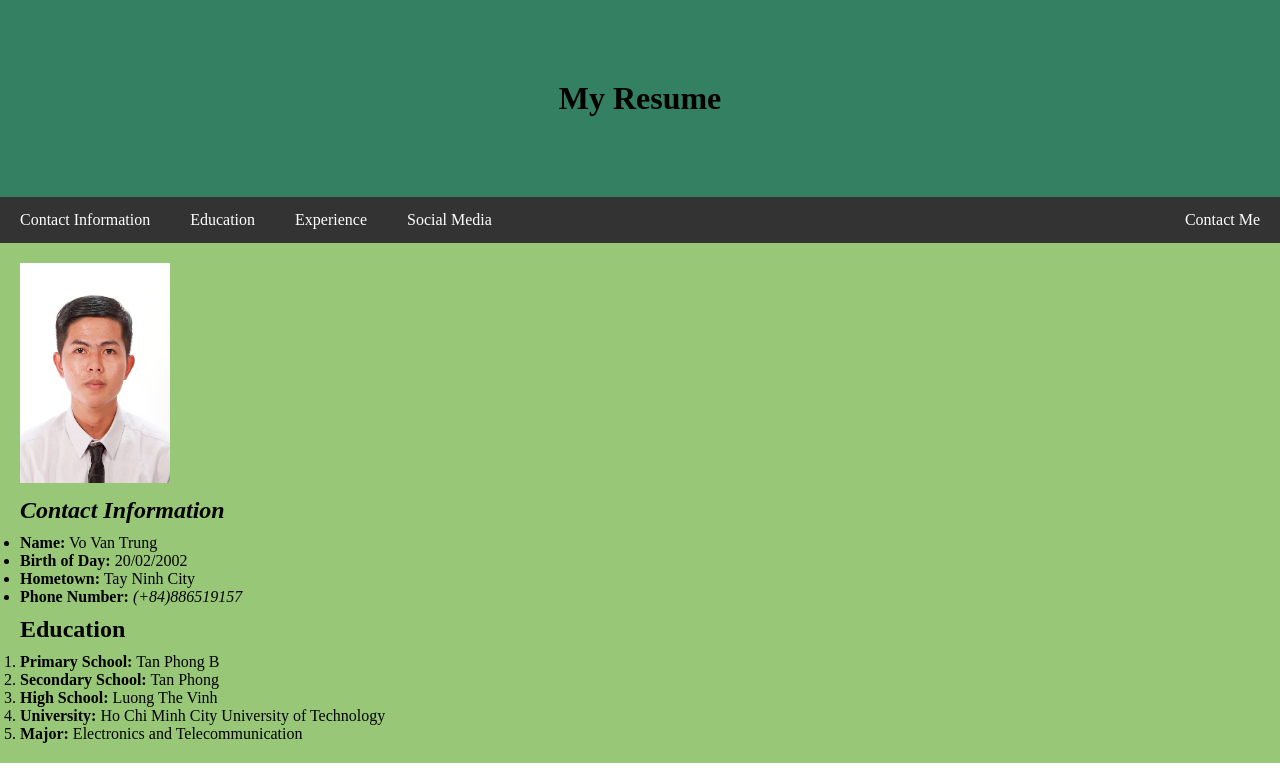
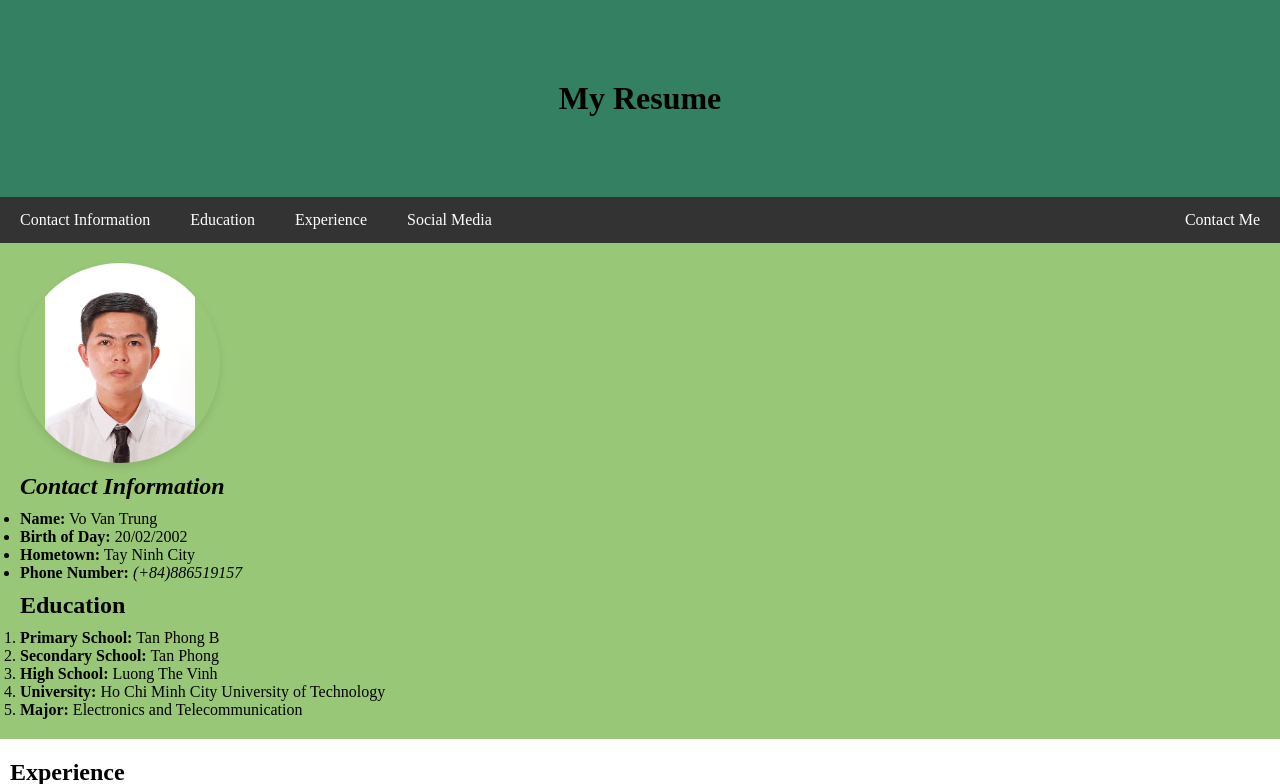
Before and after one commit to VTV02/VTV02.github.io, a PHP site: page / in a window 1280 px wide. Shown: the top 784 px of the page. Run offline with PHP 8.4, Linux system fonts and the light colour scheme.

Commit message:
Update style.css

```diff
--- a/style.css
+++ b/style.css
@@ -53,7 +53,7 @@ nav a:hover{
   align-items: center;
   text-decoration: none;
   box-shadow: 0 4px 8px rgba(0,0,0,0.1);
-  transition: transform 0.05s ease, box-shadow 0.3s ease;
+  transition: transform 0.01s ease, box-shadow 0.3s ease;
 }
 
 .social-btn:hover {
@@ -80,6 +80,24 @@ nav a:hover{
 .github {
   background-color: #333; /* GitHub đen xám */
 }
+
+#avatar{
+	width: 60px;
+  height: 60px;
+  border-radius: 50%;
+  display: flex;
+  justify-content: center;
+  align-items: center;
+  text-decoration: none;
+  box-shadow: 0 4px 8px rgba(0,0,0,0.1);
+  transition: transform 0.05s ease, box-shadow 0.3s ease;
+	width: 200px;
+  height: 200px;
+  object-fit: contain;
+}
+
+
+
 
 .menu_left{
 	float: left;
@@ -118,9 +136,6 @@ footer a{
 table, th, td {
   border: 1px solid;
 }
-#online_course{
-	padding:10px 10px 10px 0px;
-}
 #course{
 	padding:10px 10px 10px 0px;
 }
@@ -141,7 +156,7 @@ table, th, td {
   padding: 20px;
   text-decoration: none;
   color: #2c3e50;
-  transition: transform 0.3s ease, box-shadow 0.3s ease;
+  transition: transform 0.1s ease, box-shadow 0.3s ease;
   display: flex;
   flex-direction: column;
   align-items: center;
```
